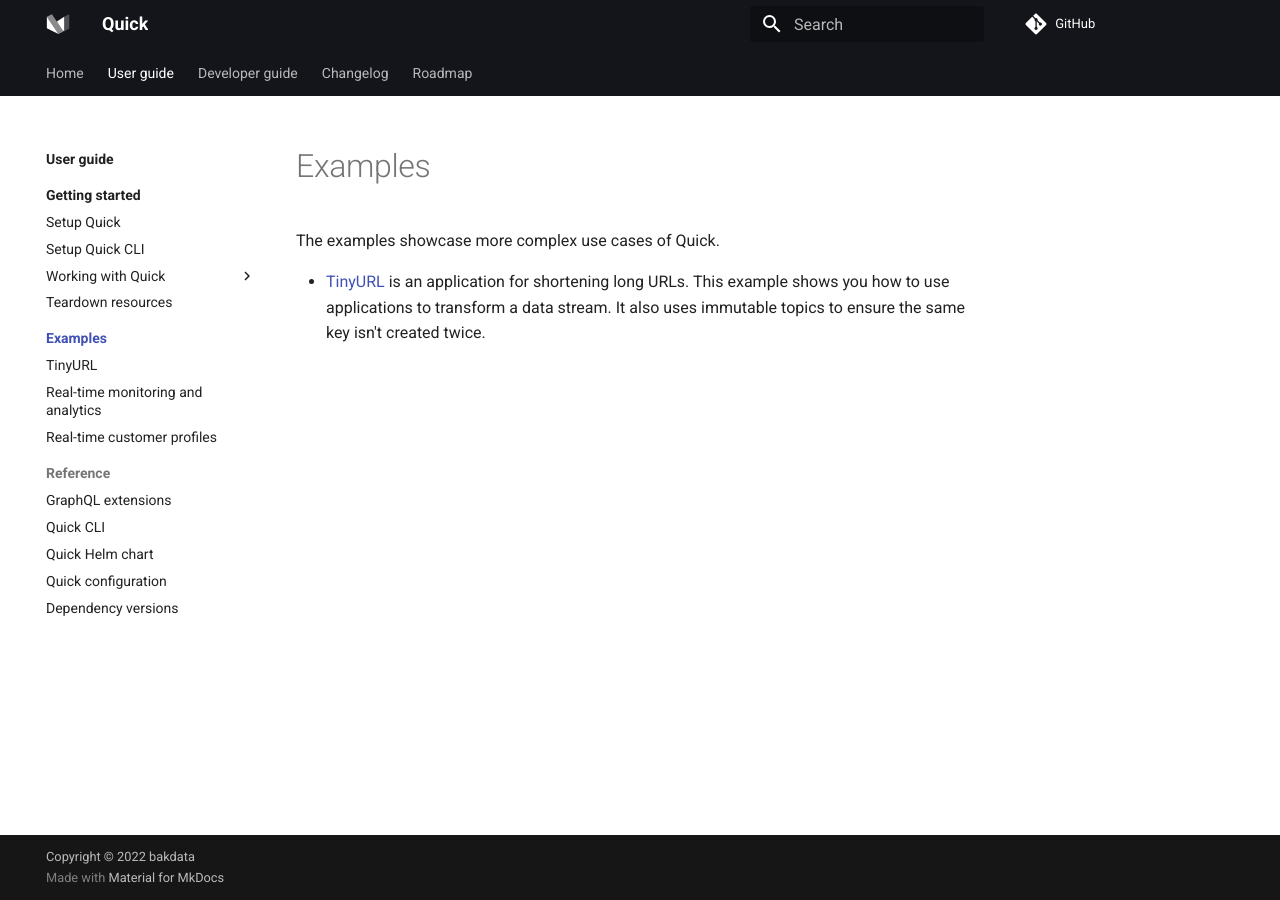
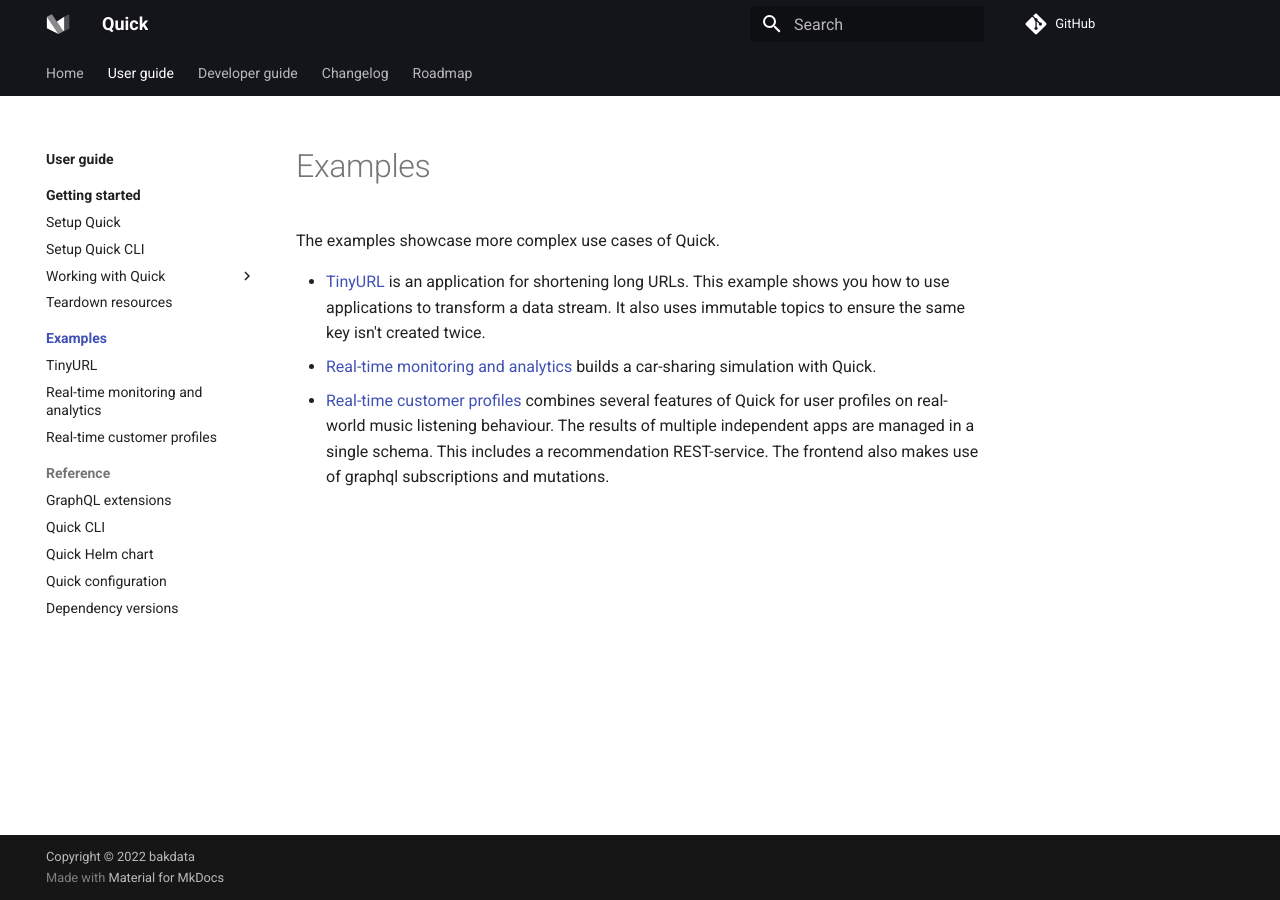
Before and after one commit to bakdata/quick, an MkDocs documentation site: the page built from docs/docs/user/examples/index.md, in a window 1280 px wide. Built offline with MkDocs 1.6.1 and Material for MkDocs 9.7.7, drawn with Linux system fonts in a browser that asks for light colours; comment, search, counter and statistics services are not loaded; the version menu is left out.

Commit message:
add descriptions to index.md

```diff
--- a/docs/docs/user/examples/index.md
+++ b/docs/docs/user/examples/index.md
@@ -5,3 +5,9 @@
 - [TinyURL](TinyURL.md) is an application for shortening long URLs.
   This example shows you how to use applications to transform a data stream.
   It also uses immutable topics to ensure the same key isn't created twice.
+- [Real-time monitoring and analytics](real-time-monitoring.md) builds a car-sharing simulation with Quick.
+- [Real-time customer profiles](real-time-customer-profiles.md) combines several features of Quick
+  for user profiles on real-world music listening behaviour.
+  The results of multiple independent apps are managed in a single schema.
+  This includes a recommendation REST-service.
+  The frontend also makes use of graphql subscriptions and mutations.
```
